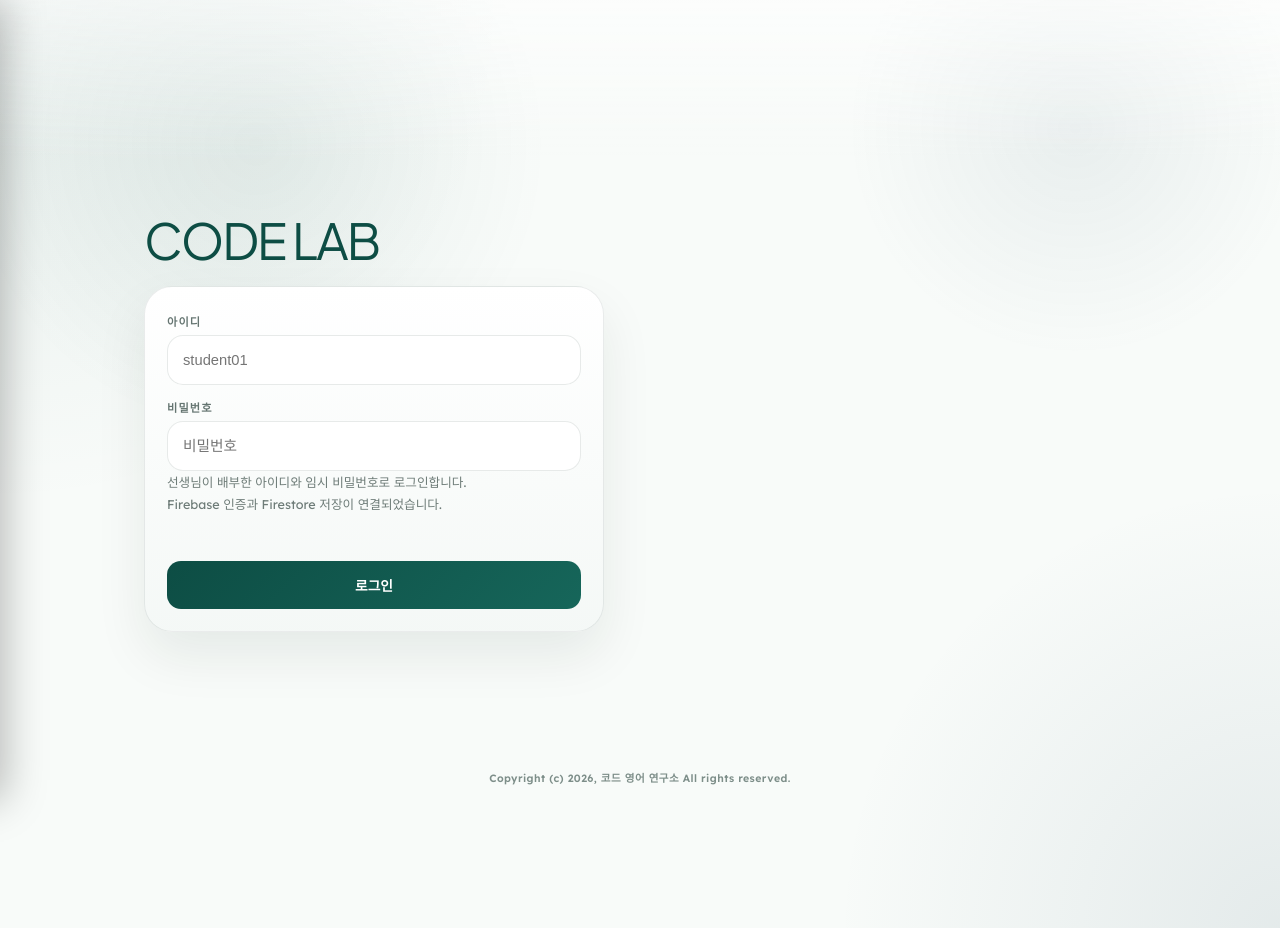
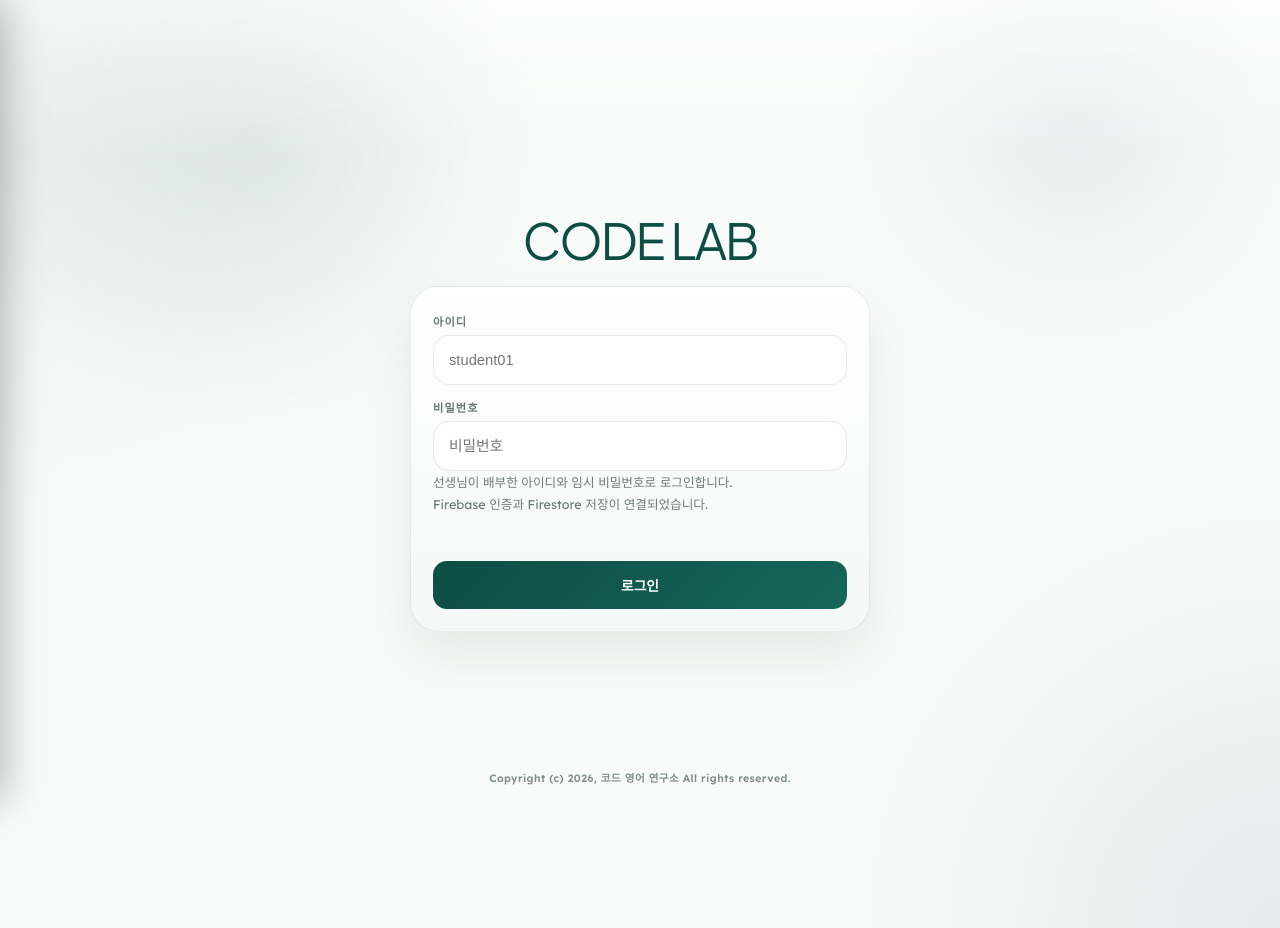
Before and after one commit to Enoch413/code-lab, a plain HTML site: page index.html in a window 1280 px wide. Drawn offline with Linux system fonts and the light colour scheme; no server answers.

Commit message:
Center desktop login card

```diff
--- a/rotation_prep.css
+++ b/rotation_prep.css
@@ -1980,14 +1980,17 @@ body::before{
 #auth-screen .auth-shell{
   min-height:100vh;
   min-height:100dvh;
+  align-items:center;
   justify-content:center;
 }
 
 #auth-screen .logo{
   margin-bottom:20px;
+  text-align:center;
 }
 
 #auth-screen .auth-card{
+  width:min(100%,460px);
   max-width:460px;
   padding:26px 22px 22px;
 }
```
